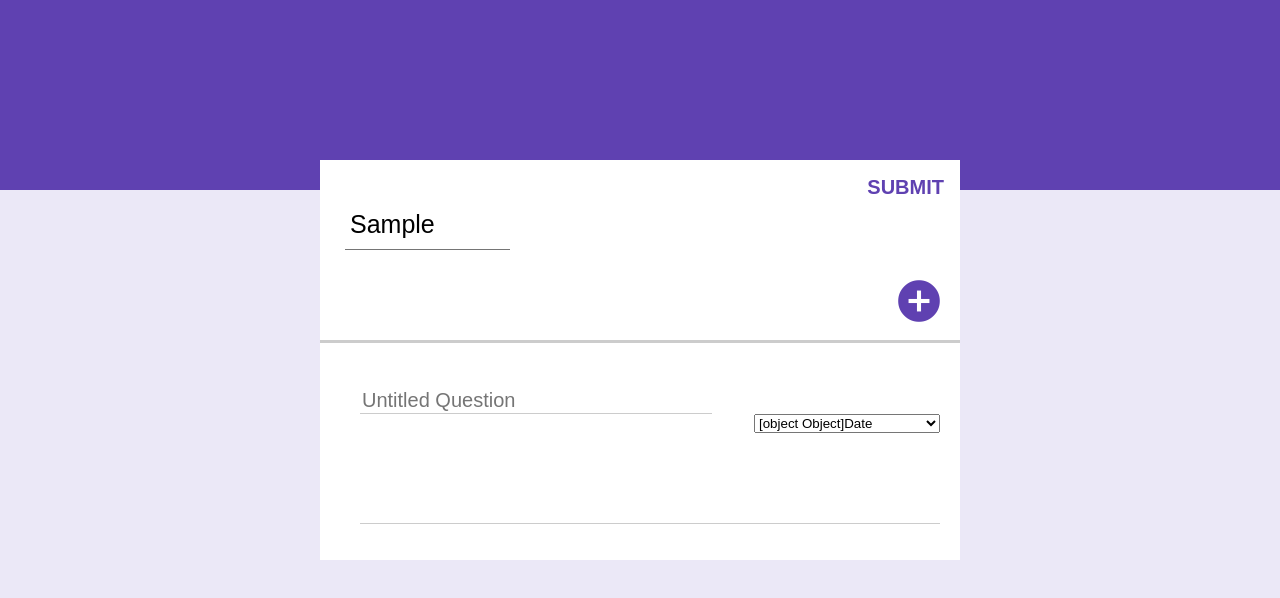
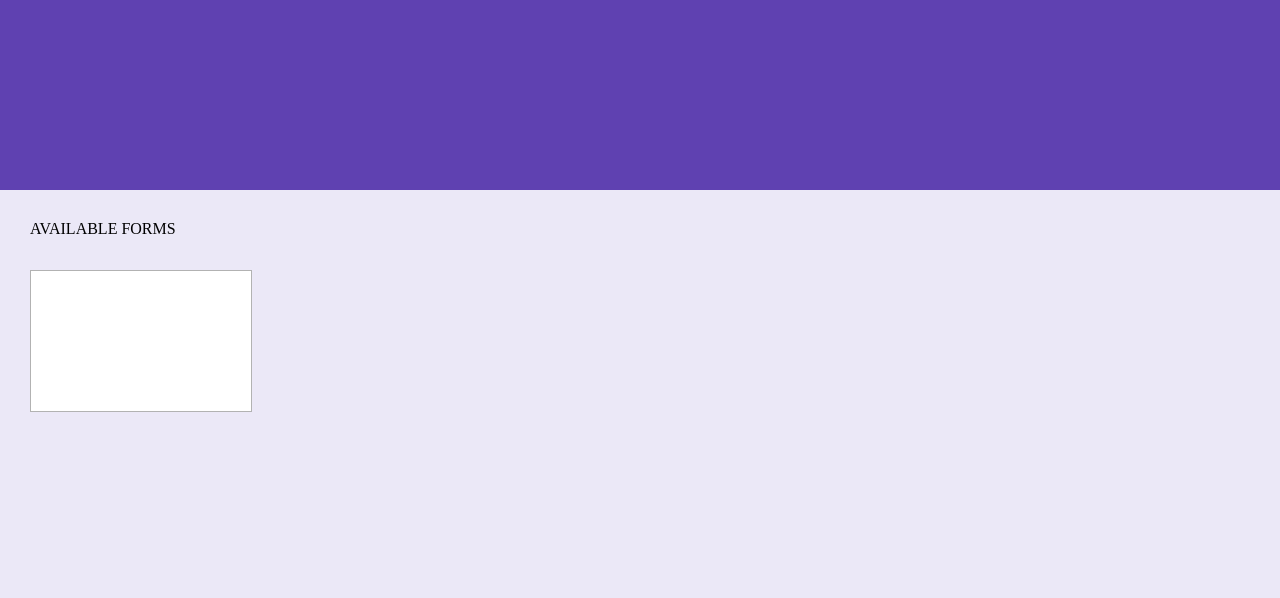
Before and after one commit to Paridhi815/googleForms-FrontEnd, a React (Create React App) app: page / in a window 1280 px wide. Both pictures are taken after typing "Sample" into the empty fields and a click on the button "SUBMIT". Shown: the top 598 px of the page. Built offline with nearby package versions, Linux system fonts and the light colour scheme.

Commit message:
Available forms LayouT Ready

```diff
--- a/src/Components/App/App.jsx
+++ b/src/Components/App/App.jsx
@@ -1,6 +1,7 @@
 import React from 'react';
 import './App.css';
 import CreateForm from '../CreateForm/CreateForm';
+import DisplayForms from '../DisplayForms/DisplayForms';
 // const Axios = require('axios');
 
 class App extends React.Component {
@@ -10,12 +11,28 @@ class App extends React.Component {
       pageNumber: 0,
     };
   }
+
+  onSubmit() {
+    this.setState({
+      pageNumber: 1,
+    });
+  }
+
+
   render() {
     if (this.state.pageNumber === 0) {
       return (
         <div className="App">
           {/* Paridhi */}
-          <CreateForm />
+          <CreateForm
+            onSubmit={() => this.onSubmit()}
+          />
+        </div>
+      );
+    } else if (this.state.pageNumber === 1) {
+      return (
+        <div>
+          <DisplayForms />
         </div>
       );
     }
--- /dev/null
+++ b/src/Components/AvailableForms/AvailableForms.css
@@ -0,0 +1,14 @@
+.AvailableForms{
+    margin-left:30px;
+    background-color: white;
+    width:220px;
+    height:140px;
+    border:1px solid rgb(0,0,0,0.3);
+}
+
+.Label{
+    margin:30px;
+    text-transform: uppercase;
+    display: flex;
+    height: 20px;
+}
--- /dev/null
+++ b/src/Components/AvailableForms/AvailableForms.jsx
@@ -0,0 +1,27 @@
+import React from 'react';
+import PropTypes from 'prop-types';
+import './AvailableForms.css';
+
+const AvailableForms = props => (
+  <div className="Available-Form-Container">
+    <p className="Label">Available Forms</p>
+    <div className="AvailableForms">
+
+      {props.formTitle}
+    </div>
+  </div>
+);
+
+AvailableForms.propTypes = {
+//   onSubmit: PropTypes.func.isRequired,
+  formTitle: PropTypes.string,
+//   name: PropTypes.string,
+};
+
+AvailableForms.defaultProps = {
+//   title: '',
+  formTitle: '',
+//   name: '',
+};
+
+export default AvailableForms;
--- a/src/Components/Body/Body.css
+++ b/src/Components/Body/Body.css
@@ -2,5 +2,6 @@
     background-color: rgb(235,232,247);
     /* background-color: blue; */
     display: flex;
+    flex-direction: column;
     flex-grow: 1;
 }
--- a/src/Components/Body/Body.jsx
+++ b/src/Components/Body/Body.jsx
@@ -1,14 +1,15 @@
 import React from 'react';
-// import PropTypes from 'prop-types';
+import PropTypes from 'prop-types';
 import './Body.css';
 
-const Body = () => (
+const Body = props => (
   <div className="Body">
-    {/* Parampara */}
+    {props.children}
   </div>
 );
 
 Body.propTypes = {
+  children: PropTypes.node.isRequired,
 };
 
 Body.defaultProps = {
--- a/src/Components/CreateForm/CreateForm.jsx
+++ b/src/Components/CreateForm/CreateForm.jsx
@@ -1,18 +1,20 @@
 import React from 'react';
-// import PropTypes from 'prop-types';
+import PropTypes from 'prop-types';
 import './CreateForm.css';
 import Header from '../Header/Header';
 import Body from '../Body/Body';
 import FormContainerOuter from '../FormContainerOuter/FormContainerOuter';
 import FormContainerInner from '../FormContainerInner/FormContainerInner';
 
-const CreateForm = () => (
+const CreateForm = props => (
   <div className="CreateForm">
     <div className="CreateForm-Header" >
       <Header />
     </div>
     <FormContainerOuter >
-      <FormContainerInner />
+      <FormContainerInner
+        onSubmit={() => props.onSubmit()}
+      />
     </FormContainerOuter>
     <div className="CreateForm-Body">
       <Body />
@@ -21,7 +23,7 @@ const CreateForm = () => (
 );
 
 CreateForm.propTypes = {
-//   title: PropTypes.string,
+  onSubmit: PropTypes.func.isRequired,
 //   hello: PropTypes.string,
 //   name: PropTypes.string,
 };
--- /dev/null
+++ b/src/Components/DisplayForms/DisplayForms.css
@@ -0,0 +1,17 @@
+.DisplayForms{
+    display: flex;
+    flex-grow: 1;
+    min-height: 100vh;
+    flex-direction: column;
+}
+.DisplayForms-Header{
+    display: flex;
+    flex-direction: column;
+    /* height: 100px;
+    background-color: aqua; */
+}
+.DisplayForms-Body{
+    display: flex;
+    flex-direction: column;
+    flex-grow: 1;
+}
--- /dev/null
+++ b/src/Components/DisplayForms/DisplayForms.jsx
@@ -0,0 +1,33 @@
+import React from 'react';
+// import PropTypes from 'prop-types';
+import './DisplayForms.css';
+import Header from '../Header/Header';
+import Body from '../Body/Body';
+import AvailableForms from '../AvailableForms/AvailableForms';
+
+const DisplayForms = () => (
+  <div className="DisplayForms">
+    <div className="DisplayForms-Header" >
+      <Header />
+    </div>
+    <div className="DisplayForms-Body">
+      <Body >
+        <AvailableForms />
+      </Body>
+    </div>
+  </div>
+);
+
+DisplayForms.propTypes = {
+//   onSubmit: PropTypes.func.isRequired,
+//   hello: PropTypes.string,
+//   name: PropTypes.string,
+};
+
+DisplayForms.defaultProps = {
+//   title: '',
+//   hello: '',
+//   name: '',
+};
+
+export default DisplayForms;
--- a/src/Components/FormContainerInner/FormContainerInner.jsx
+++ b/src/Components/FormContainerInner/FormContainerInner.jsx
@@ -1,12 +1,12 @@
 import React from 'react';
-// import PropTypes from 'prop-types';
+import PropTypes from 'prop-types';
 import './FormContainerInner.css';
 import FormHeader from '../FormHeader/FormHeader';
 import QuestionBoxContainer from '../QuestionBoxContainer/QuestionBoxContainer';
 
 class FormContainerInner extends React.Component {
-  constructor() {
-    super();
+  constructor(props) {
+    super(props);
     this.state = {
       formTitle: 'hello',
       questions: [{
@@ -28,6 +28,7 @@ class FormContainerInner extends React.Component {
     });
   }
 
+
   populateQuestions() {
     return this.state.questions.map(question => (
       <QuestionBoxContainer
@@ -45,6 +46,7 @@ class FormContainerInner extends React.Component {
         <FormHeader
           onAddClick={() => this.onAdd()}
           formTitle={this.state.formTitle}
+          onSubmit={() => this.props.onSubmit()}
         />
         {/* <QuestionBoxContainer /> */}
         {this.populateQuestions()}
@@ -54,6 +56,7 @@ class FormContainerInner extends React.Component {
 }
 
 FormContainerInner.propTypes = {
+  onSubmit: PropTypes.func.isRequired,
 };
 
 FormContainerInner.defaultProps = {
--- a/src/Components/FormHeader/FormHeader.jsx
+++ b/src/Components/FormHeader/FormHeader.jsx
@@ -7,7 +7,9 @@ import SubmitButton from '../SubmitButton/SubmitButton';
 const FormHeader = props => (
   <div className="FormHeader">
     <div className="Form-Submit">
-      <SubmitButton />
+      <SubmitButton
+        onSubmit={() => props.onSubmit()}
+      />
     </div>
     <div className="Form-Input">
       <input
@@ -24,6 +26,7 @@ const FormHeader = props => (
 
 FormHeader.propTypes = {
   onAddClick: PropTypes.func.isRequired,
+  onSubmit: PropTypes.func.isRequired,
 };
 
 FormHeader.defaultProps = {
--- a/src/Components/Header/Header.jsx
+++ b/src/Components/Header/Header.jsx
@@ -1,14 +1,15 @@
 import React from 'react';
-// import PropTypes from 'prop-types';
+import PropTypes from 'prop-types';
 import './Header.css';
 
-const Header = () => (
+const Header = props => (
   <div className="Header">
-    {/* Parampara */}
+    {props.children}
   </div>
 );
 
 Header.propTypes = {
+  children: PropTypes.node.isRequired,
 };
 
 Header.defaultProps = {
--- a/src/Components/SubmitButton/SubmitButton.jsx
+++ b/src/Components/SubmitButton/SubmitButton.jsx
@@ -1,16 +1,20 @@
 import React from 'react';
-// import PropTypes from 'prop-types';
+import PropTypes from 'prop-types';
 import './SubmitButton.css';
 
-const SubmitButton = () => (
+const SubmitButton = props => (
   <div className="SubmitButton">
-    <button className="Submit-Button" >
+    <button
+      className="Submit-Button"
+      onClick={() => props.onSubmit()}
+    >
       SUBMIT
     </button>
   </div>
 );
 
 SubmitButton.propTypes = {
+  onSubmit: PropTypes.func.isRequired,
 };
 
 SubmitButton.defaultProps = {
```
